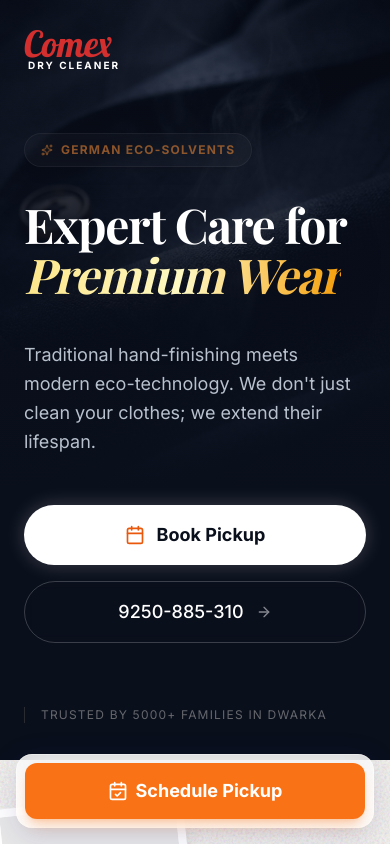
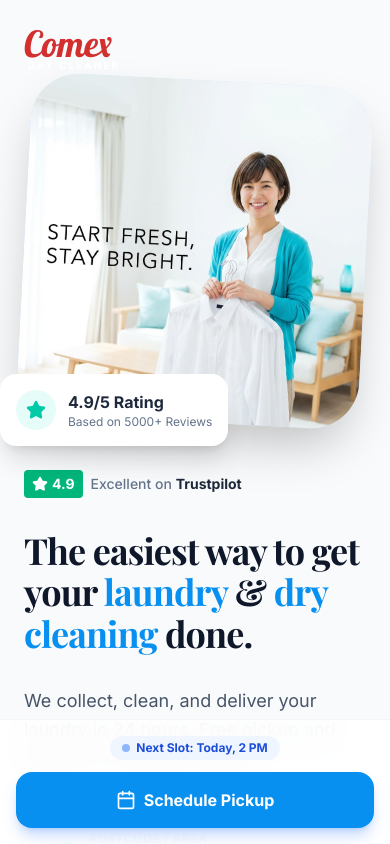
Before and after one commit to comexdryclean70/comex-dryclean-main-website, a Next.js app: page / in a window 390 px wide. Shown: the top 844 px of the page. Built offline with nearby package versions, Linux system fonts and the light colour scheme; a web font is replaced by a local one.

Commit message:
feat: apply laundryheap modern blue design language

```diff
--- a/src/app/page.tsx
+++ b/src/app/page.tsx
@@ -1,37 +1,45 @@
 "use client";
 
 import { Suspense } from "react";
-import Hero from "@/components/Hero";
+import HeroModern from "@/components/HeroModern";
 import Logo from "@/components/Logo";
 import TrustStrip from "@/components/TrustStrip";
 import MastersTouch from "@/components/MastersTouch";
 import ProcessSteps from "@/components/ProcessSteps";
 import PriceCards from "@/components/PriceCards";
-import TrustGallery from "@/components/TrustGallery";
 import CallToAction from "@/components/CallToAction";
 import StorySection from "@/components/StorySection";
 import ComparisonSection from "@/components/ComparisonSection";
 import MainFooter from "@/components/MainFooter";
 import StickyFooter from "@/components/StickyFooter";
+import MobileStickyNav from "@/components/MobileStickyNav";
 
 export default function Home() {
   return (
-    <main className="min-h-screen pb-20 md:pb-0 font-sans text-slate-800 selection:bg-orange-100 selection:text-orange-900">
+    <main className="min-h-screen pb-24 md:pb-0 font-sans text-slate-800 bg-white selection:bg-blue-50 selection:text-[#0890f1]">
       {/* Header */}
       <nav className="absolute top-0 left-0 w-full p-6 z-30 flex justify-between items-center max-w-7xl mx-auto left-0 right-0">
         <div className="w-44 md:w-56 relative">
           <Logo variant="dark" />
         </div>
         <div className="hidden md:flex items-center gap-6">
-          <a href="/pricing" className="text-slate-600 font-bold hover:text-blue-600 transition-colors">Pricing</a>
-          <a href="tel:9250885310" className="text-sm font-bold bg-white/80 backdrop-blur-md px-4 py-2 rounded-full border border-white shadow-sm hover:text-orange-600 transition-colors">
+          <a href="/pricing" className="text-slate-600 font-bold hover:text-[#0890f1] transition-colors">Pricing</a>
+          <a href="tel:9250885310" className="text-sm font-bold bg-white/80 backdrop-blur-md px-4 py-2 rounded-full border border-slate-100 shadow-sm hover:text-[#0890f1] transition-colors">
             📞 9250-885-310
           </a>
         </div>
       </nav>
 
-      <Hero />
+      {/* LaundryHeap Style Modern Hero */}
+      <HeroModern />
+
+      {/* Mobile Sticky Nav (Replaces StickyFooter on Mobile) */}
+      <MobileStickyNav />
+
+      {/* Trust & Story */}
       <StorySection />
+
+      {/* Services Grid (Comparison) */}
       <ComparisonSection />
 
       <TrustStrip />
@@ -39,10 +47,12 @@ export default function Home() {
       <ProcessSteps />
       <PriceCards />
 
-      <TrustGallery />
       <CallToAction />
       <MainFooter />
-      <StickyFooter />
+      {/* StickyFooter hidden on mobile via CSS usually, ensuring MobileStickyNav takes precedence */}
+      <div className="hidden md:block">
+        <StickyFooter />
+      </div>
     </main>
   );
 }
--- a/src/components/MobileStickyNav.tsx
+++ b/src/components/MobileStickyNav.tsx
@@ -15,15 +15,15 @@ export default function MobileStickyNav() {
 
                 {/* Slot Indicator */}
                 <div className="flex justify-center mb-3">
-                    <div className="inline-flex items-center gap-1.5 bg-green-50 text-green-700 px-3 py-1 rounded-full text-xs font-bold">
-                        <div className="w-2 h-2 rounded-full bg-green-500 animate-pulse"></div>
+                    <div className="inline-flex items-center gap-1.5 bg-blue-50 text-blue-700 px-3 py-1 rounded-full text-xs font-bold">
+                        <div className="w-2 h-2 rounded-full bg-blue-500 animate-pulse"></div>
                         Next Slot: Today, 2 PM
                     </div>
                 </div>
 
                 <button
                     onClick={() => setIsOpen(true)}
-                    className="w-full bg-[#00cba9] text-white font-bold py-4 rounded-2xl shadow-lg shadow-[#00cba9]/30 active:scale-[0.98] transition-transform flex items-center justify-center gap-2"
+                    className="w-full bg-[#0890f1] text-white font-bold py-4 rounded-2xl shadow-lg shadow-blue-500/30 active:scale-[0.98] transition-transform flex items-center justify-center gap-2"
                 >
                     <Calendar className="w-5 h-5" /> Schedule Pickup
                 </button>
@@ -68,7 +68,7 @@ export default function MobileStickyNav() {
                                     <div className="font-bold text-slate-800">Dry Clean</div>
                                     <div className="text-xs text-slate-500">Suits, Dresses</div>
                                 </Link>
-                                <Link href="/booking?items=laundry" className="bg-green-50 hover:bg-green-100 p-4 rounded-2xl border border-green-100 text-center transition-colors group">
+                                <Link href="/booking?items=laundry" className="bg-cyan-50 hover:bg-cyan-100 p-4 rounded-2xl border border-cyan-100 text-center transition-colors group">
                                     <div className="text-3xl mb-2 group-hover:scale-110 transition-transform">🧺</div>
                                     <div className="font-bold text-slate-800">Laundry</div>
                                     <div className="text-xs text-slate-500">Wash & Fold</div>
@@ -87,7 +87,7 @@ export default function MobileStickyNav() {
 
                             <Link
                                 href="/booking"
-                                className="w-full bg-slate-900 text-white font-bold py-4 rounded-xl flex items-center justify-center gap-2"
+                                className="w-full bg-[#0890f1] text-white font-bold py-4 rounded-xl flex items-center justify-center gap-2 shadow-lg shadow-blue-500/20"
                             >
                                 Continue to Booking <ChevronRight className="w-5 h-5" />
                             </Link>
```
